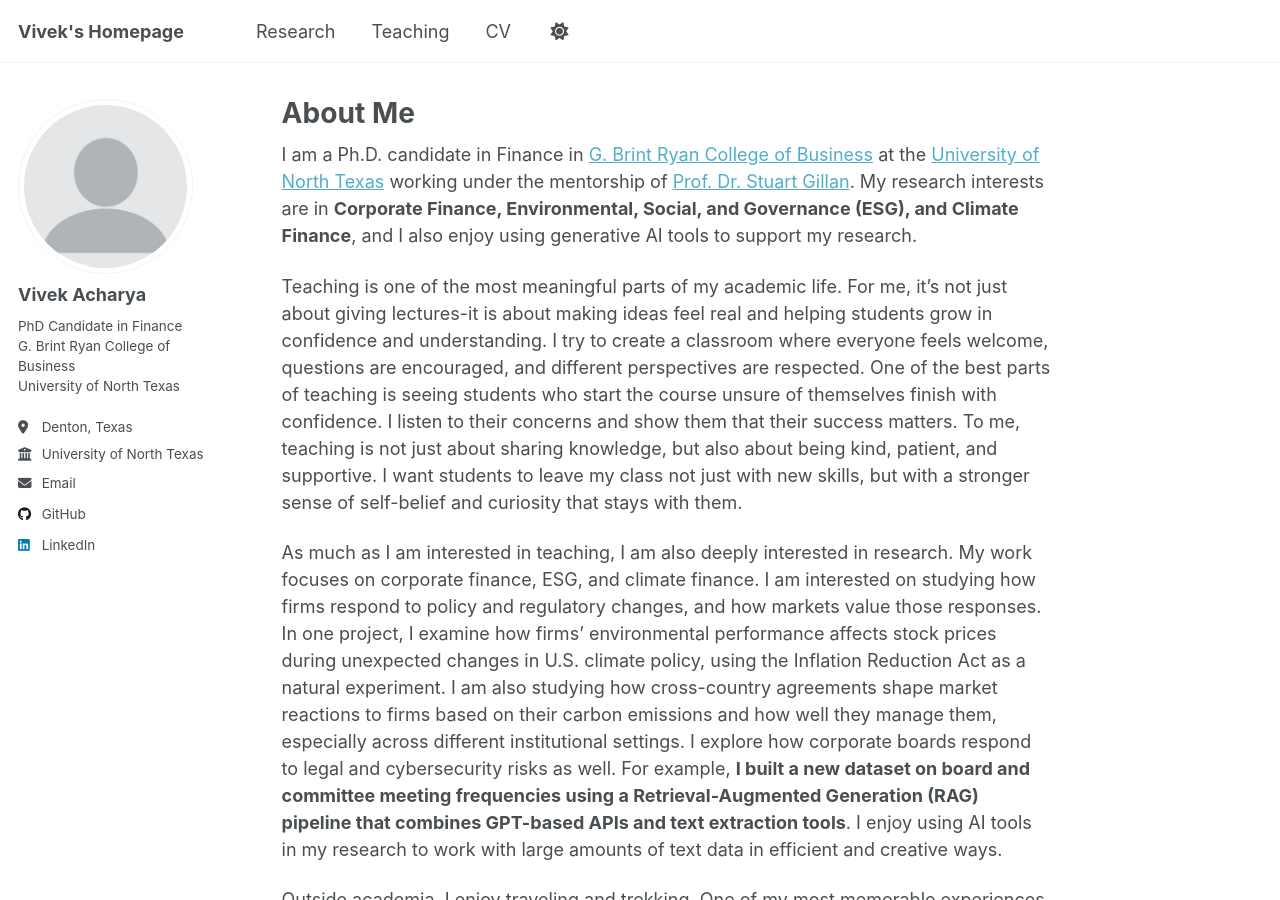
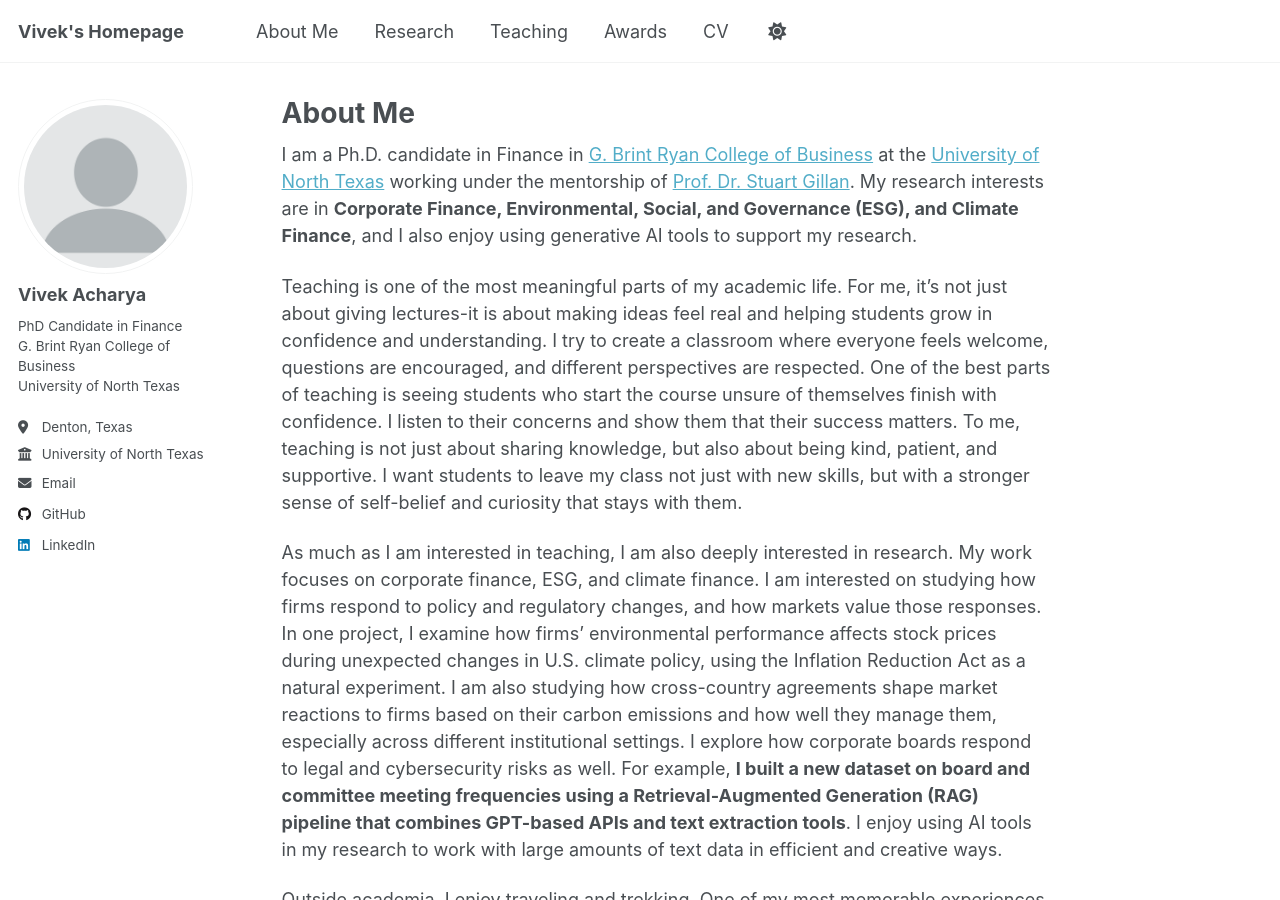
Before and after one commit to achvivek/achvivek.github.io, a Jekyll site: the page built from _pages/about.md, in a window 1280 px wide and 900 px high. Built offline with Jekyll 4.4.1, drawn with Linux system fonts in a browser that asks for light colours.

Commit message:
navigation.yml

```diff
--- a/_data/navigation.yml
+++ b/_data/navigation.yml
@@ -8,9 +8,13 @@
 #       Markdown formatted page while the second is generated using JSON.
 
 main:
+  - title: "About Me"
+    url: /
   - title: "Research"
     url: /research/
   - title: "Teaching"
     url: /teaching/
+  - title: "Awards"
+    url: /awards/
   - title: "CV"
     url: /cv/
```
